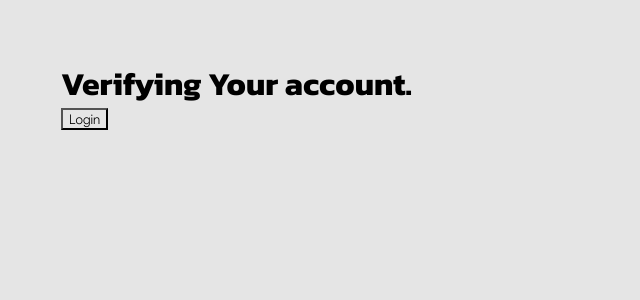
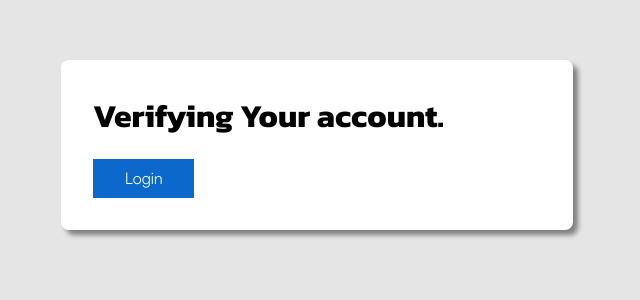
Before and after one commit to j4m3ee/Learn_Frontend, a React (Create React App) app: page /verify/1 in a window 1280 px wide. Shown: the top 300 px of the page, without its empty margins (323-963 px from the left). Built offline with nearby package versions, Linux system fonts and the light colour scheme; no server answers; a web font is replaced by a local one.

Commit message:
Update css verify page

```diff
--- a/src/container/index.css
+++ b/src/container/index.css
@@ -120,3 +120,14 @@
     opacity: 0.5;
 
   }
+
+  .button {
+    background-color: #0c68ca; /* Green */
+    border: none;
+    color: white;
+    padding: 10px 32px;
+    text-align: center;
+    text-decoration: none;
+    display: inline-block;
+    font-size: 16px;
+}
--- a/src/container/verifyEmail.js
+++ b/src/container/verifyEmail.js
@@ -17,19 +17,23 @@ export default function VerifyEmail() {
     }, [])
 
     return (
-        <div>
+        <div className="ContactPage">
+            <div className="card-container">
+                <div className="info">
                     <h1>Verifying Your account.</h1>
+                    <br/>
                     {token ? (
                         <div>
-                    <Link to="/auth" onClick={() => console.log('Go Login')}><button className="create-button">Login</button></Link>
+                            <Link to="/auth" onClick={() => console.log('Go Login')}><button className="button">Login</button></Link>
                         </div>
                     ) : (
                         <div>
-                    <h2>Check your email!</h2>
+                            <b>Check your email!</b>
                         </div>
                     )}
+                </div>
+            </div>
+        </div>
 
-
-        </div>
     )
 }
```
Lines whose indentation alone changed are shown as unchanged.
